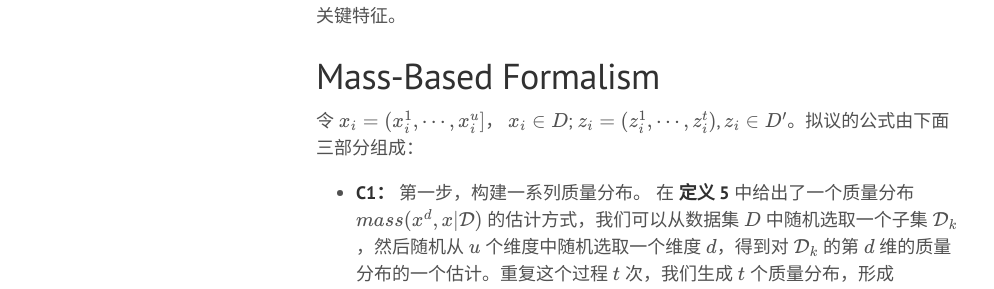
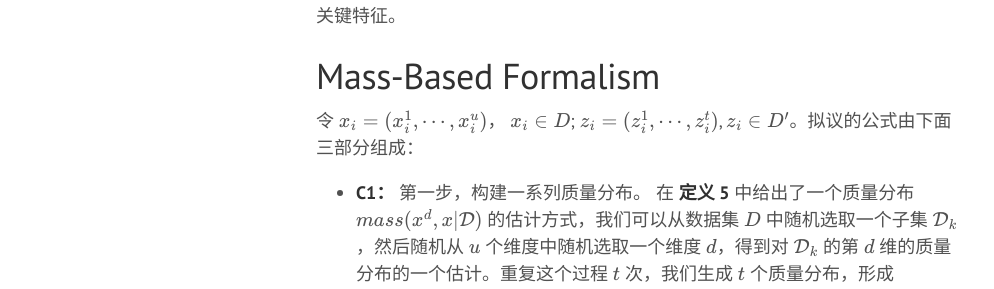
Before and after one commit to htaoyu1/htaoyu1.github.io, a Jekyll site: the page built from _posts/2018-02-11-Anomaly-Detection-2.md, in a window 1280 px wide and 900 px high, scrolled down 9029 px. Shown: the part 154-443 px from the top of the window, without its empty margins (0-994 px from the left). Built offline with Jekyll 4.4.1, drawn with Linux system fonts in a browser that asks for light colours; some web fonts are replaced; formulas are drawn with MathJax 3.

Commit message:
fix typo

```diff
--- a/_posts/2018-02-11-Anomaly-Detection-2.md
+++ b/_posts/2018-02-11-Anomaly-Detection-2.md
@@ -247,7 +247,7 @@ $$
 
 # Mass-Based Formalism
 
-令 $x_i = (x_i^1, \cdots, x^u_i]$， $x_i \in D$; $z_i = (z_i^1, \cdots, z_i^t)$, $z_i \in D'$。拟议的公式由下面三部分组成：
+令 $x_i = (x_i^1, \cdots, x^u_i)$， $x_i \in D$; $z_i = (z_i^1, \cdots, z_i^t)$, $z_i \in D'$。拟议的公式由下面三部分组成：
 
 - **C1：** 第一步，构建一系列质量分布。 在 **定义 5** 中给出了一个质量分布 $mass(x^d, x \vert \mathcal{D})$ 的估计方式，我们可以从数据集 $D$ 中随机选取一个子集 $\mathcal{D}_k$，然后随机从 $u$ 个维度中随机选取一个维度 $d$，得到对 $\mathcal{D}_k$ 的第 $d$ 维的质量分布的一个估计。重复这个过程 $t$ 次，我们生成 $t$ 个质量分布，形成 $\widetilde{\mathbf{mass}}(\mathbf{x}) \to \mathcal{R}^t$ 的一个映射，其中  $t \gg u$ （**算法 1**）。
 
```
